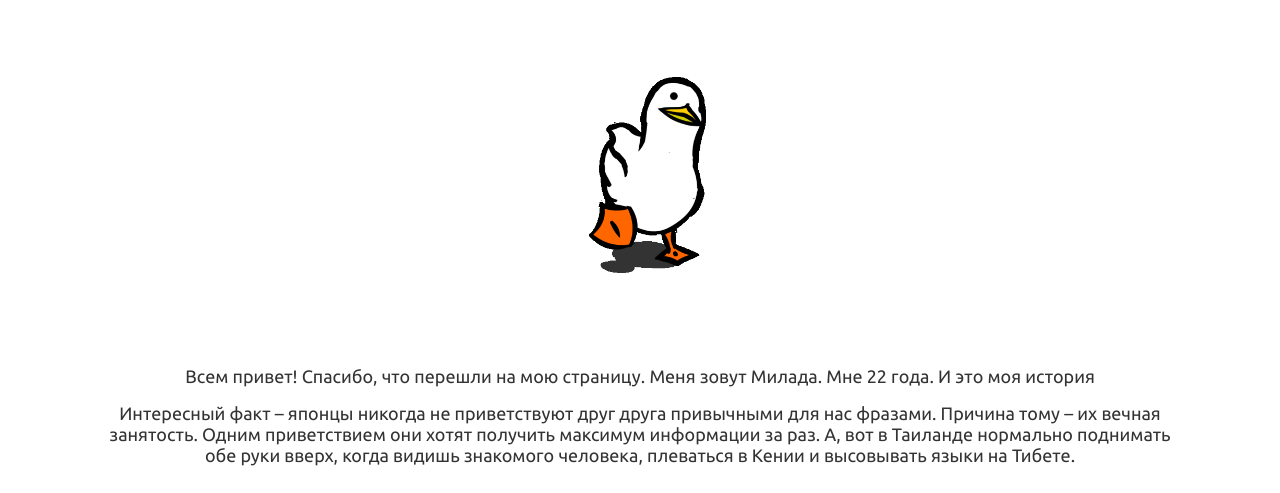
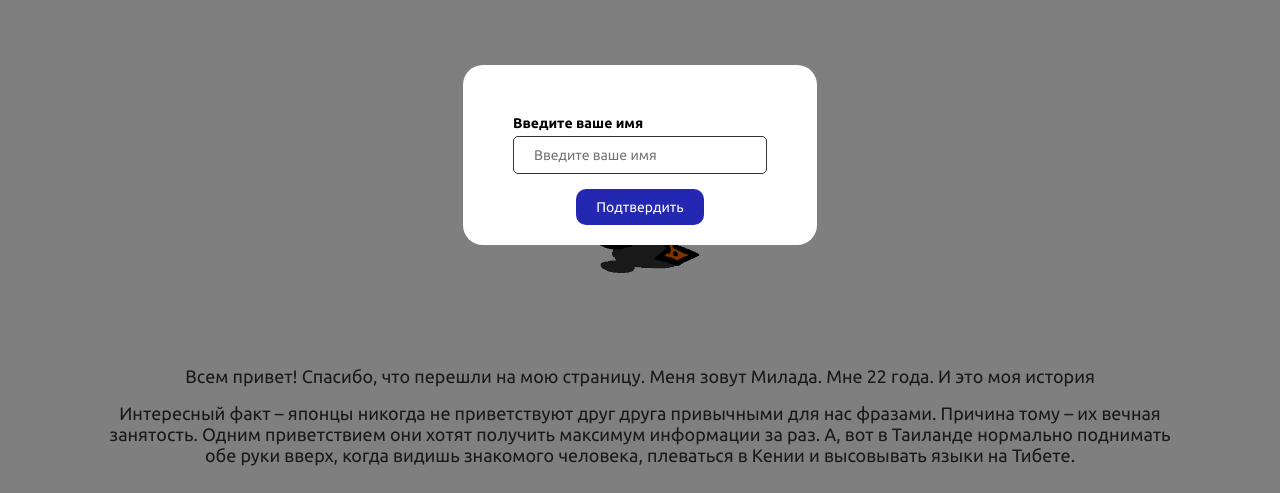
Before and after one commit to MiladaLitovko/HTML-1-Litovko-M, a plain HTML site: page index.html in a window 1280 px wide. Shown: the part 245-738 px from the top of the page. Drawn offline with Linux system fonts and the light colour scheme.

Commit message:
Сделано дз

```diff
--- a/css/style.css
+++ b/css/style.css
@@ -97,3 +97,49 @@ footer{
 footer p{
     color: #333;
 }
+.modal{
+    position: fixed;
+    top: 0;
+    bottom: 0;
+    left: 0;
+    right: 0;
+    background-color: rgba(0, 0, 0, 0.5);
+}
+.modal__body{
+    position: absolute;
+    top: 50%;
+    left: 50%;
+    transform: translate(-50%, -50%);
+    background-color: white;
+    padding: 50px 50px 20px 50px;
+    border-radius: 20px;
+}
+.modal__body form{
+    display: flex;
+    align-items: center;
+    justify-content: center;
+    flex-direction: column;
+    row-gap: 15px;
+}
+.modal__body__input{
+    padding: 10px 20px;
+    border: 1px solid #333;
+    border-radius: 5px;
+    transition: border 0.3s ease;
+    outline: none;
+}
+.modal__body__title{
+    margin-bottom: 5px;
+}
+.modal__body__input:focus{
+    outline: none;
+    border: 1px solid rgb(36, 39, 177);
+}
+.modal__body__button{
+    background-color: rgb(36, 39, 177);
+    border-radius: 10px;
+    color: white;
+    padding: 10px 20px;
+    /* font-size: 20px; */
+    border: none;
+}
--- a/index.html
+++ b/index.html
@@ -11,7 +11,7 @@
     <link rel="preconnect" href="https://fonts.gstatic.com" crossorigin>
     <link href="https://fonts.googleapis.com/css2?family=Ubuntu:wght@300;400;500;700&display=swap" rel="stylesheet">
 </head>
-<body>
+<body  id ="body">
     <div class="container">
         <header>
             <div class="menu">
@@ -46,6 +46,18 @@
                 +7 (499) 350-97-03<br>
                 milka-team@mcs.mail.ru</p>
         </footer>
+        <div class="modal" id="modal">
+            <div class="modal__body">
+                <form id="modalForm">
+                    <div>
+                        <h2 class="modal__body__title">Введите ваше имя</h2>
+                        <input id="modalInput" class="modal__body__input" placeholder="Введите ваше имя" name="name"/>
+                    </div>
+                    <button type="submit" id="modalBtn" class="modal__body__button">Подтвердить</button>
+                </form>
+            </div>
+        </div>
+        <script src="./js/homework2.js"></script>
 </div>
 </body>
 </html>
--- /dev/null
+++ b/js/homework2.js
@@ -0,0 +1,10 @@
+const modalForm = document.getElementById("modalForm")
+const modalInput = document.getElementById("modalInput")
+const modal = document.getElementById("modal")
+modalForm.addEventListener("submit", handleSubmit)
+
+function handleSubmit(e){
+    e.preventDefault()
+    alert("Привет " + modalInput.value)
+    modal.style.display = "none";
+}
```
